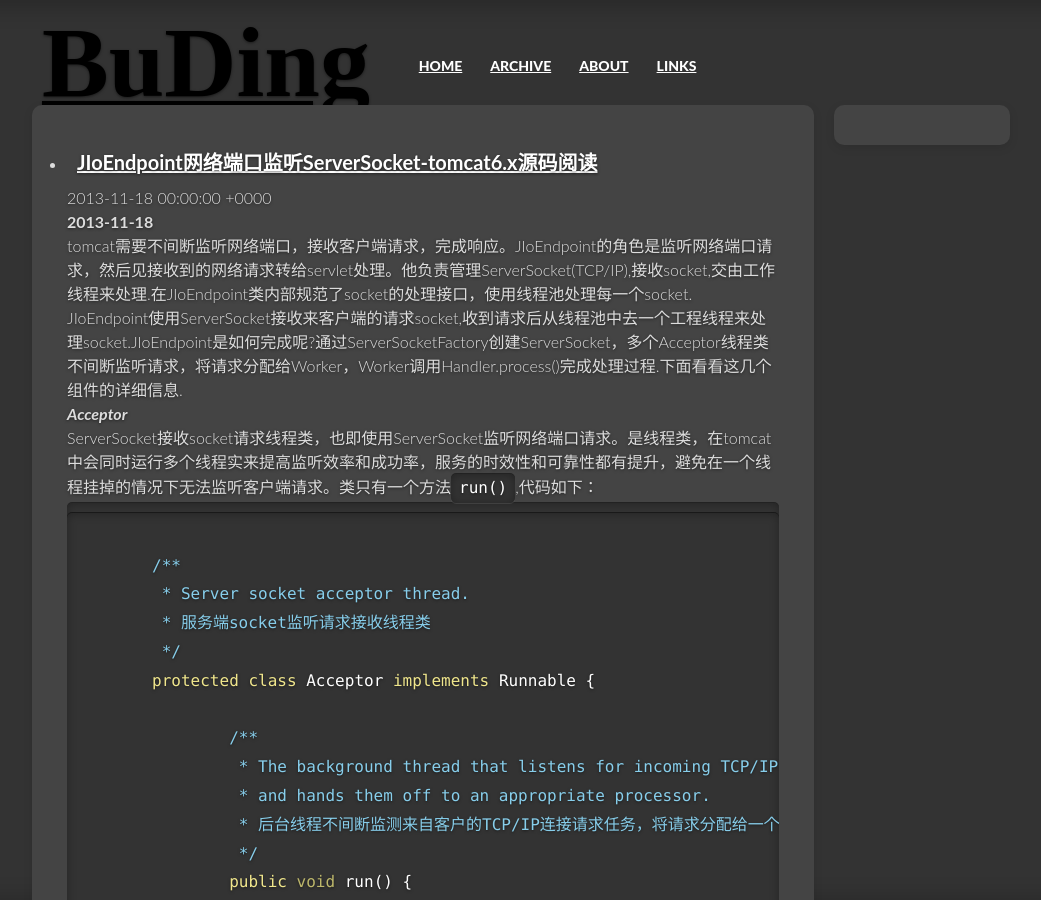
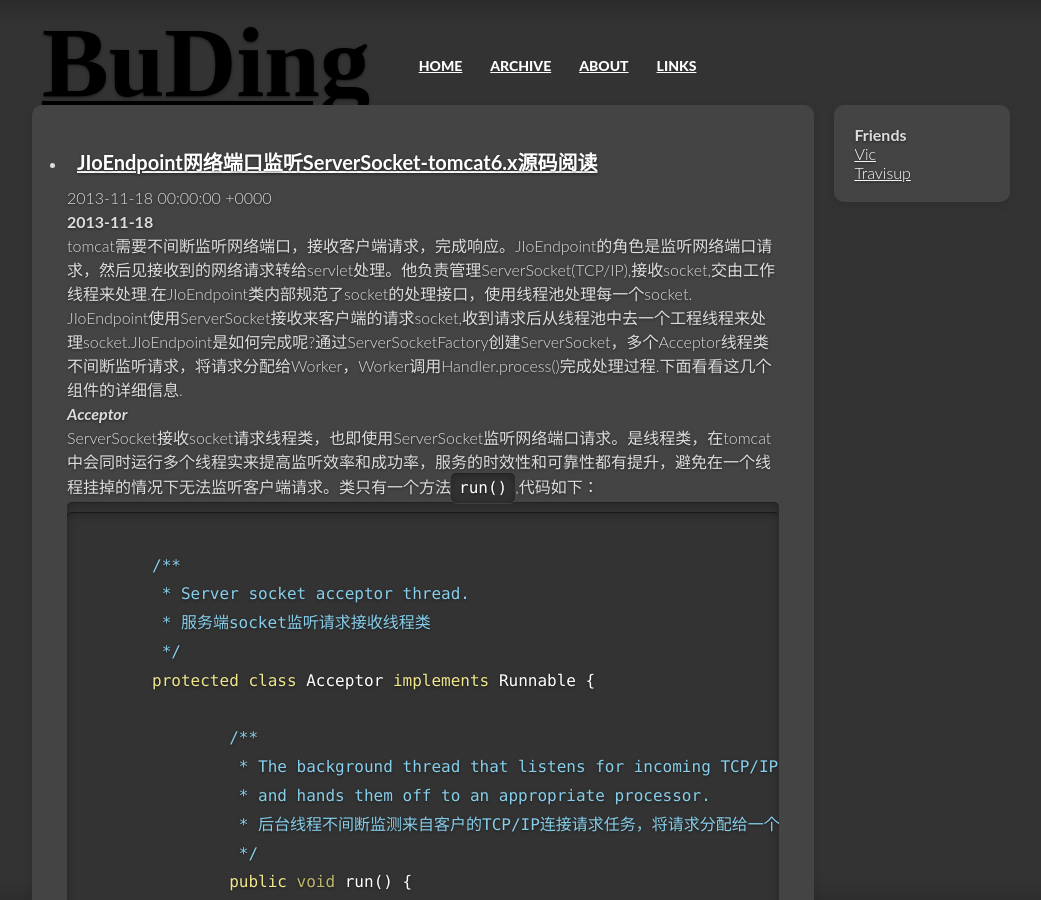
Before and after one commit to gocompile/blogsite, a Jekyll site: the page built from index.html, in a window 1280 px wide and 900 px high. Shown: the whole window, without its empty margins (119-1160 px from the left). Built offline with Jekyll 4.4.1, drawn with Linux system fonts in a browser that asks for light colours; nearby versions of some CDN libraries; Markdown is read by kramdown in place of the engine named in the settings; the list of posts is cut into pages by our own code; comment, search, counter and statistics services are not loaded.

Commit message:
Update _config.yml

```diff
--- a/_config.yml
+++ b/_config.yml
@@ -9,3 +9,12 @@ redcarpet:
   extensions: ['no_intra_emphasis', 'tables', 'space_after_headers']
 
 paginate: 5
+
+#Links
+customLinks:
+  - item:
+    - text: Vic
+      url: http://vicbeta.com/
+    - text: Travisup
+      url: http://travisup.com/
+    message: Friends
```
